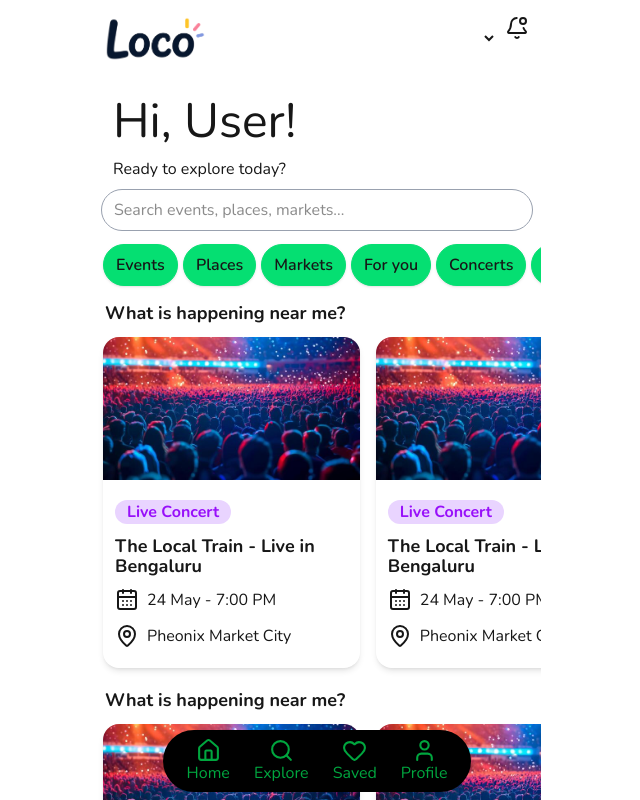
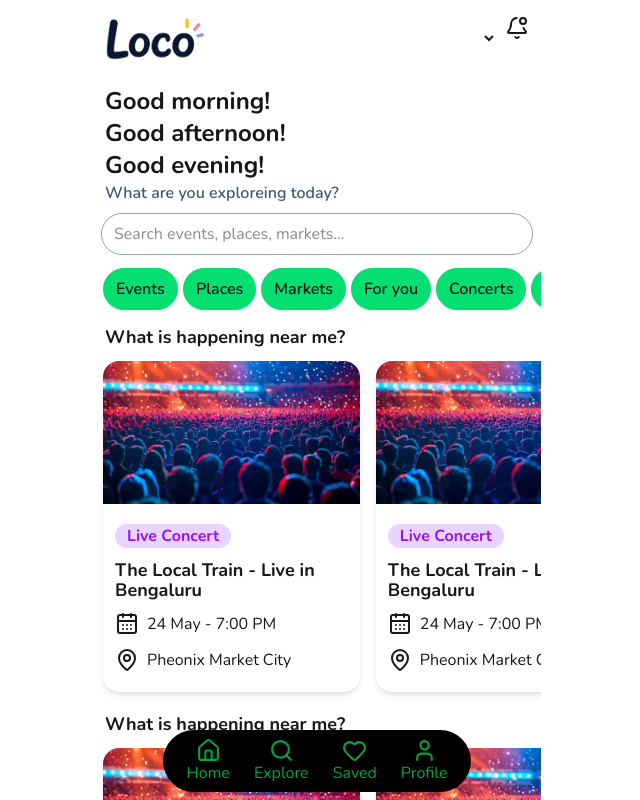
Before and after one commit to anubhavbaghel/loco, a Next.js app: page /home in a window 1280 px wide. Shown: the top 800 px of the page, without its empty margins (323-963 px from the left). Built offline with nearby package versions, Linux system fonts and the light colour scheme; a web font is replaced by a local one.

Commit message:
added dynamic greeting

```diff
--- a/app/(main)/home/page.tsx
+++ b/app/(main)/home/page.tsx
@@ -7,6 +7,7 @@
 
 const Homepage = () => {
   const preferenceItems = usePreferenceStore((state) => state.preferenceStore);
+  const hour = new Date().getHours();
 
   console.log(preferenceItems);
   const deafultItems = [
@@ -37,9 +38,12 @@
 
   const UserGreeting = () => {
     return (
-      <div className="px-5">
-        <h2>Hi, User!</h2>
-        <p>Ready to explore today?</p>
+      <div className="px-3">
+        {hour < 12 && <p className="font-bold text-2xl">Good morning!</p>}
+        {hour < 17 && <p className="font-bold text-2xl">Good afternoon!</p>}
+        {hour < 21 && <p className="font-bold text-2xl">Good evening!</p>}
+        {hour > 21 && <p className="font-bold text-2xl">Good Night!</p>}
+        <p className="font-semibold text-gray-600">What are you exploreing today?</p>
       </div>
     );
   };
@@ -57,7 +61,7 @@
   return (
     <>
       <div className="flex flex-1 flex-col gap-2 w-full h-full overflow-visible">
-        <Header/>
+        <Header />
         <UserGreeting />
         <SearchBar />
         <Categories />
--- a/app/page.tsx
+++ b/app/page.tsx
@@ -1,24 +1,23 @@
-"use client";
-import { usePreferenceStore } from "./store/globalStore";
-import { useRouter } from "next/navigation";
-import { useEffect } from "react";
+"use client"
+import { useRouter } from 'next/navigation'; // or 'next/navigation' for App Router
+import WelcomeScreen from './components/ui/WelcomeScreen';
+import { useEffect, useState } from 'react';
 
-export default function Home() {
+const App = () => {
+  const [showWelcome, setShowWelcome] = useState(true);
   const router = useRouter();
-  const preferenceItems = usePreferenceStore((state) => state.preferenceStore);
-  const hasHydrated = usePreferenceStore((state) => state.hasHydrated);
 
   useEffect(() => {
-    if (!hasHydrated) {
-      return;
-    }
+    const timer = setTimeout(() => {
+      setShowWelcome(false);
+      // Reroute to a specific page, like a dashboard or feed
+      router.push('/home');
+    }, 3000);
 
-    if (hasHydrated) {
-      router.push("/home");
-    } else {
-      router.push("/onboarding/");
-    }
-  }, [hasHydrated, preferenceItems.length, router]);
+    return () => clearTimeout(timer);
+  }, [router]);
 
-  return null;
-}
+  return showWelcome ? <WelcomeScreen /> : null;
+};
+
+export default App
```
Also changed, not shown: app/components/ui/WelcomeScreen.tsx (renamed from app/onboarding/page.tsx).
